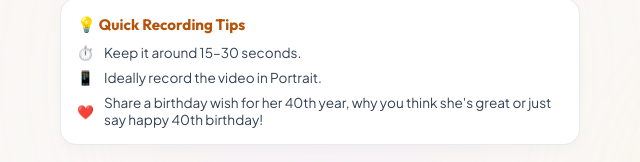
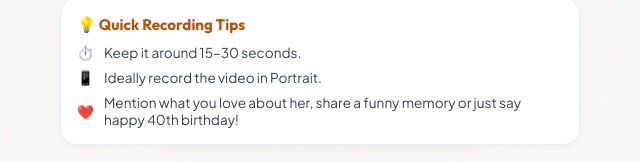
Before and after one commit to d1sc0/nats_bday, a website built with Vite: page index.html in a window 1280 px wide. Shown: the part 284-446 px from the top of the page, 320-960 px from the left. Built offline with nearby package versions, Linux system fonts and the light colour scheme.

Commit message:
Update tip to Mention what you love about her, share a funny memory or just say happy 40th birthday!

```diff
--- a/index.html
+++ b/index.html
@@ -40,7 +40,7 @@
       <ul class="tips-list">
         <li><span>⏱️</span> Keep it around 15–30 seconds.</li>
         <li><span>📱</span> Ideally record the video in Portrait.</li>
-        <li><span>❤️</span> Share a birthday wish for her 40th year, why you think she's great or just say happy 40th birthday!</li>
+        <li><span>❤️</span> Mention what you love about her, share a funny memory or just say happy 40th birthday!</li>
       </ul>
     </section>
 
```
